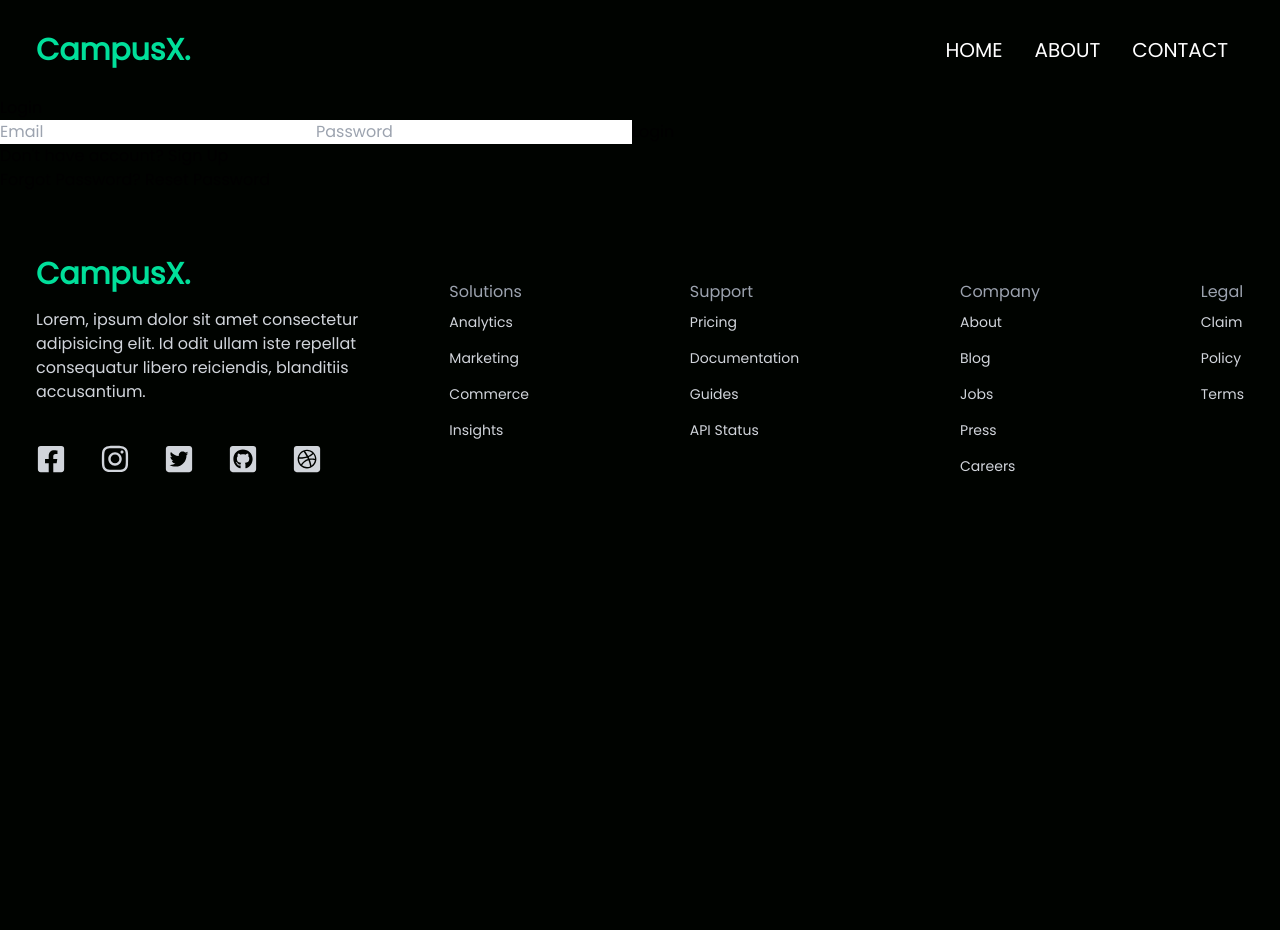
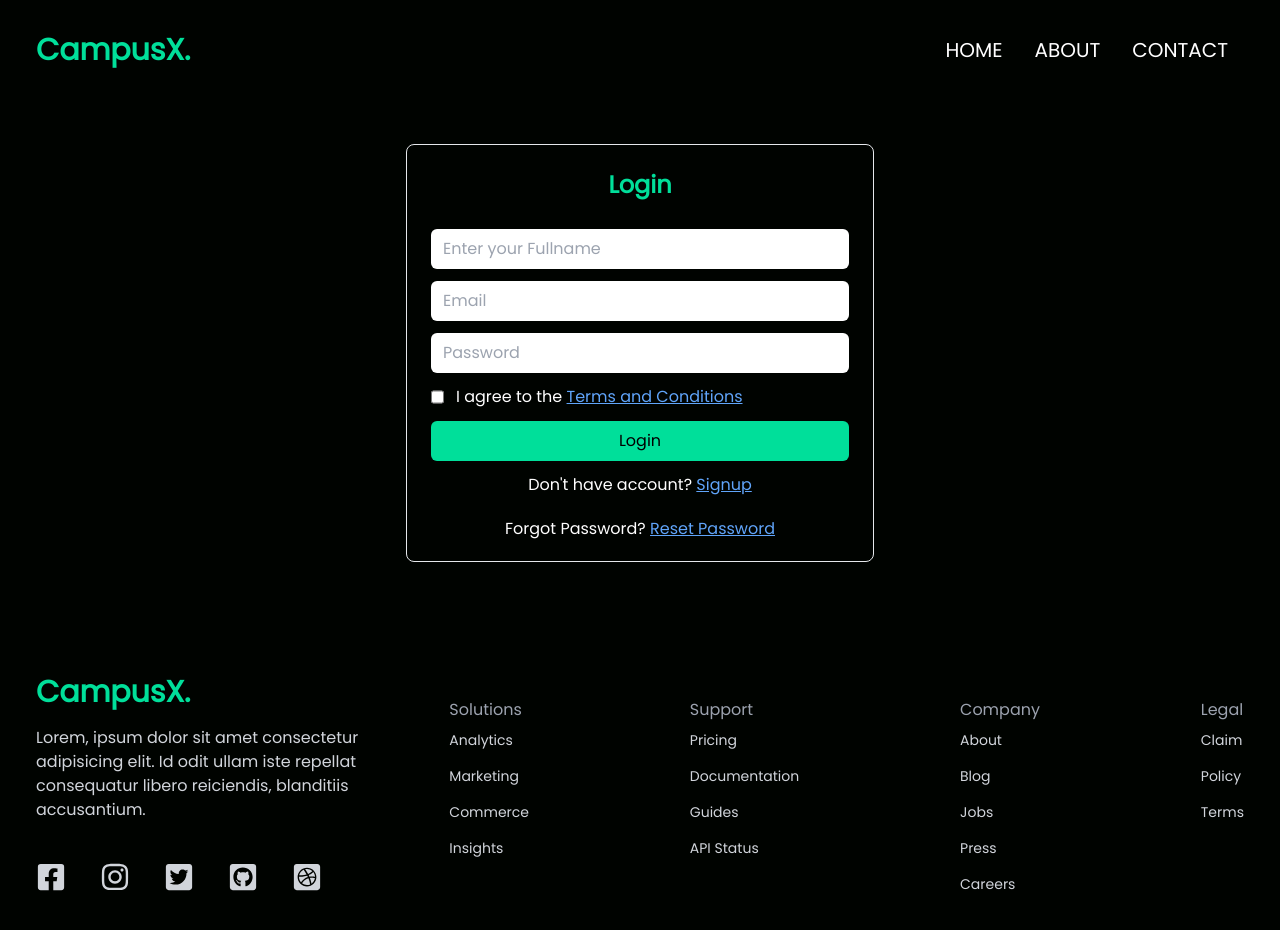
Before and after one commit to Overwatch0812/NASAX, a React (Vite) app in the folder frontend/: page /login in a window 1280 px wide. Shown: the top 930 px of the page. Before the commit the page ends 800 px from the top, so only its background shows below. Built offline with nearby package versions, Linux system fonts and the light colour scheme.

Commit message:
Login page done

```diff
--- a/frontend/src/components/Login.jsx
+++ b/frontend/src/components/Login.jsx
@@ -1,7 +1,7 @@
-import React, { useState,useEffect } from "react";
-import { Link,useNavigate,redirect} from "react-router-dom";
-import { useSelector,useDispatch } from "react-redux";
-import { login,load } from "../features/auth/authSlice";
+import React, { useState, useEffect } from "react";
+import { Link, useNavigate, redirect } from "react-router-dom";
+import { useSelector, useDispatch } from "react-redux";
+import { login, load } from "../features/auth/authSlice";
 import { isAuthenticated } from "../features/auth/authService";
 
 const Login = () => {
@@ -10,18 +10,16 @@ const Login = () => {
 		password: "",
 	});
 
-  const dispatch=useDispatch()
-  const navigate=useNavigate()
-
+	const dispatch = useDispatch();
+	const navigate = useNavigate();
 
 	const { email, password } = formData;
 
 	const onSubmit = (e) => {
 		e.preventDefault();
-    const userData={email,password}
-    dispatch(login(userData)).then(navigate('/home'))
+		const userData = { email, password };
+		dispatch(login(userData)).then(navigate("/home"));
 	};
-
 
 	const onChange = (e) =>
 		setFormData({
@@ -33,14 +31,28 @@ const Login = () => {
 	// if yes ridirect to main page
 
 	return (
-    <>
-      <h1>Login</h1>
-      <form onSubmit={(e) => onSubmit(e)}>
+		<div className="max-w-[500px]  mx-auto w-[65%] px-4 my-12 flex flex-col gap-5">
+			<div className="border px-6 py-3 rounded-lg ">
+				<h1 className="w-full text-2xl my-3 mb-7 font-bold text-[#00df9a] text-center">
+					Login
+				</h1>
+				<form
+					onSubmit={(e) => onSubmit(e)}
+					className="flex flex-col gap-3"
+				>
+					<input
+						type="text"
+						placeholder="Enter your Fullname"
+						name="name"
+						className=" py-2 px-3 rounded-md"
+						required
+					/>
 					<input
 						type="email"
 						placeholder="Email"
 						name="email"
 						value={email}
+						className=" py-2 px-3 rounded-md"
 						onChange={(e) => onChange(e)}
 						required
 					/>
@@ -49,18 +61,46 @@ const Login = () => {
 						placeholder="Password"
 						name="password"
 						value={password}
+						className=" py-2 px-3 rounded-md"
 						onChange={(e) => onChange(e)}
 						required
 					/>
-        <button type="submit">Login</button>
+					<div className="flex gap-3">
+						<input type="checkbox" name="" id="" required />
+						<p className="text-white">
+							I agree to the{" "}
+							<span className="text-blue-400 underline">
+								Terms and Conditions
+							</span>
+						</p>
+					</div>
+					<button
+						type="submit"
+						className="text-black bg-[#00df9a] py-2 px-3 rounded-md"
+					>
+						Login
+					</button>
 				</form>
-      <p>
-        Don't have account? <Link to='/signup'>Sign Up</Link>
+				<div className="flex flex-col">
+					<p className="text-white text-center mt-3 mb-2">
+						Don't have account?{" "}
+						<Link to="/signup">
+							<span className="text-blue-400 underline">
+								Signup
+							</span>
+						</Link>
 					</p>
-      <p>
-       Forgot Password? <Link to='/reset-password'>Reset Password</Link>
+					<p className="text-white text-center mt-3 mb-2">
+						Forgot Password?{" "}
+						<Link to="/reset-password">
+							<span className="text-blue-400 underline">
+								Reset Password
+							</span>
+						</Link>
 					</p>
-    </>
+				</div>
+			</div>
+		</div>
 	);
 };
 
--- a/frontend/src/components/Signup.jsx
+++ b/frontend/src/components/Signup.jsx
@@ -100,7 +100,7 @@ const Signup = () => {
 		if (isSuccess || user) {
 			navigate("/login");
 		}
-	});
+	}, []);
 
 	const resetSelectValues = () => {
 		setbranchz(branchs[0]); // Reset to the default value
@@ -144,7 +144,7 @@ const Signup = () => {
 		<div className="max-w-[800px] min-h-screen mx-auto w-[65%] px-4 my-12 flex flex-col gap-5">
 			<div className="border px-6 py-3 rounded-lg">
 				<h1 className="w-full text-2xl my-3 mb-7 font-bold text-[#00df9a] text-center">
-					<Link to="/">Register</Link>
+					<Link to="/signup">Register</Link>
 				</h1>
 				<form
 					onSubmit={(e) => onSubmit(e)}
@@ -172,8 +172,10 @@ const Signup = () => {
 					</div>
 					<Select
 						options={branchs}
-						onChange={(selectedOptions) => {
-							setbranchz1(selectedOptions.value);
+						onChange={(e) => {
+							const ans = e.value;
+							setbranchz1(ans);
+							// console.log(e.value);
 							console.log(branch1);
 						}}
 					/>
@@ -247,8 +249,11 @@ const Signup = () => {
 						Signup
 					</button>
 				</form>
-				<p className="text-white">
-					Already Have An Account? <Link to="/login">Login</Link>
+				<p className="text-white text-center mt-3 mb-2">
+					Already Have An Account?{" "}
+					<Link to="/login">
+						<span className="text-blue-400 underline">Login</span>
+					</Link>
 				</p>
 			</div>
 		</div>
```
Lines whose indentation alone changed are shown as unchanged.
